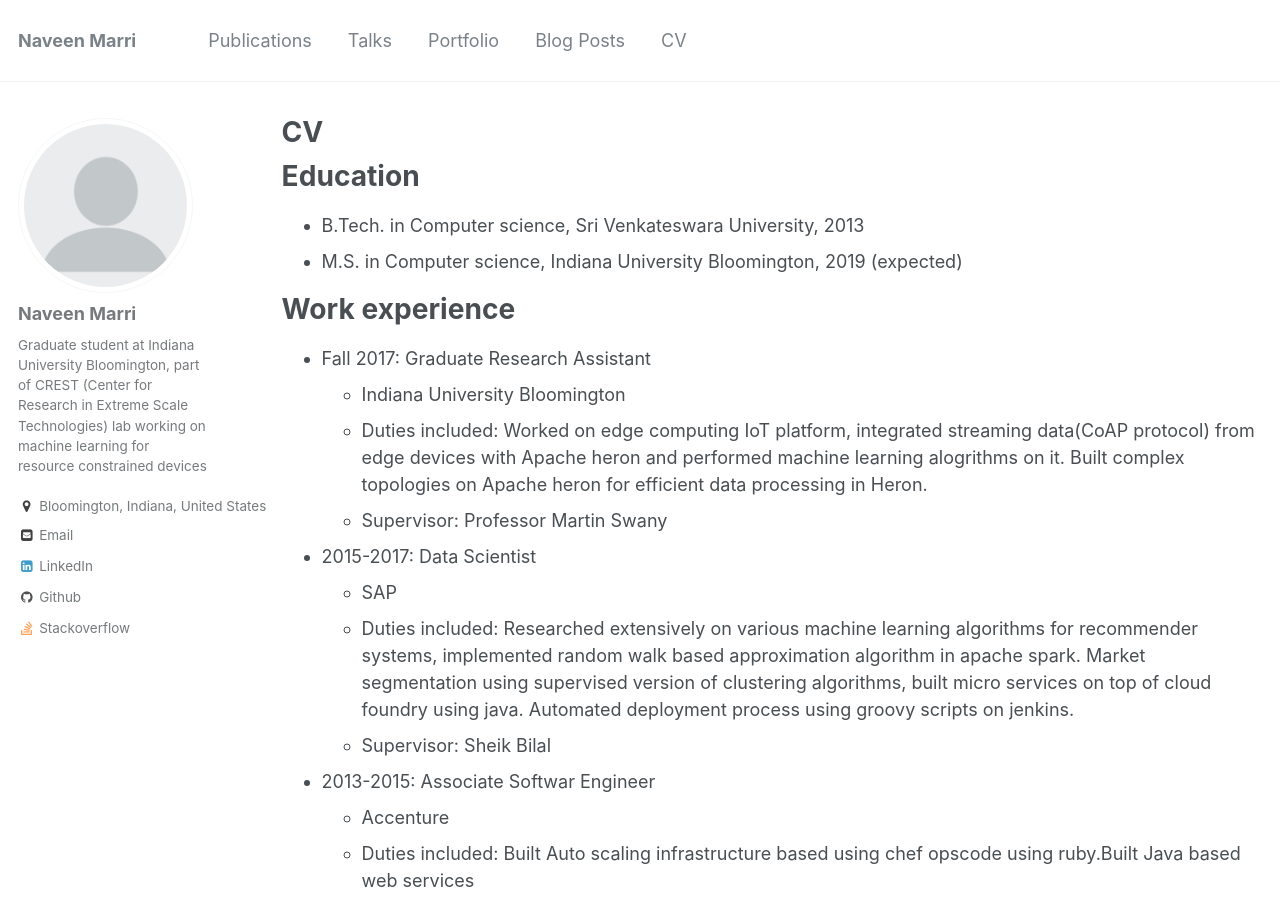
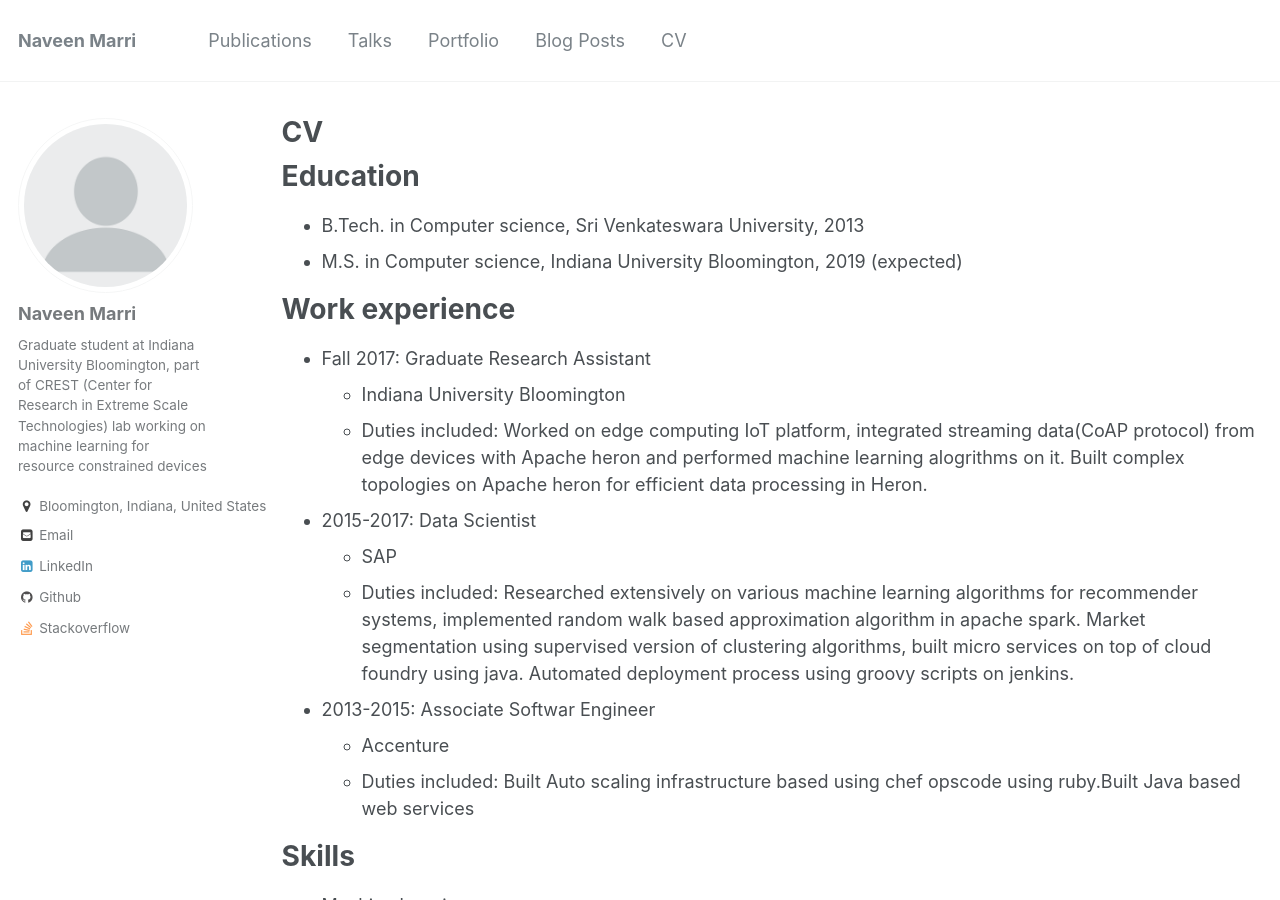
Before and after one commit to naveenkumarmarri/naveen.github.io, a Jekyll site: the page built from _pages/cv.md, in a window 1280 px wide and 900 px high. Built offline with Jekyll 4.4.1, drawn with Linux system fonts in a browser that asks for light colours.

Commit message:
github pages

```diff
--- a/_pages/cv.md
+++ b/_pages/cv.md
@@ -19,12 +19,10 @@ Work experience
 * Fall 2017: Graduate Research Assistant
   * Indiana University Bloomington
   * Duties included: Worked on edge computing IoT platform, integrated streaming data(CoAP protocol) from edge devices with Apache heron and performed machine learning alogrithms on it. Built complex topologies on Apache heron for efficient data processing in Heron.
-  * Supervisor: Professor Martin Swany
 
 * 2015-2017: Data Scientist
   * SAP
   * Duties included: Researched extensively on various machine learning algorithms for recommender systems, implemented random walk based approximation algorithm in apache spark. Market segmentation using supervised version of clustering algorithms, built micro services on top of cloud foundry using java. Automated deployment process using groovy scripts on jenkins.
-  * Supervisor: Sheik Bilal
 
 * 2013-2015: Associate Softwar Engineer
   * Accenture
```
